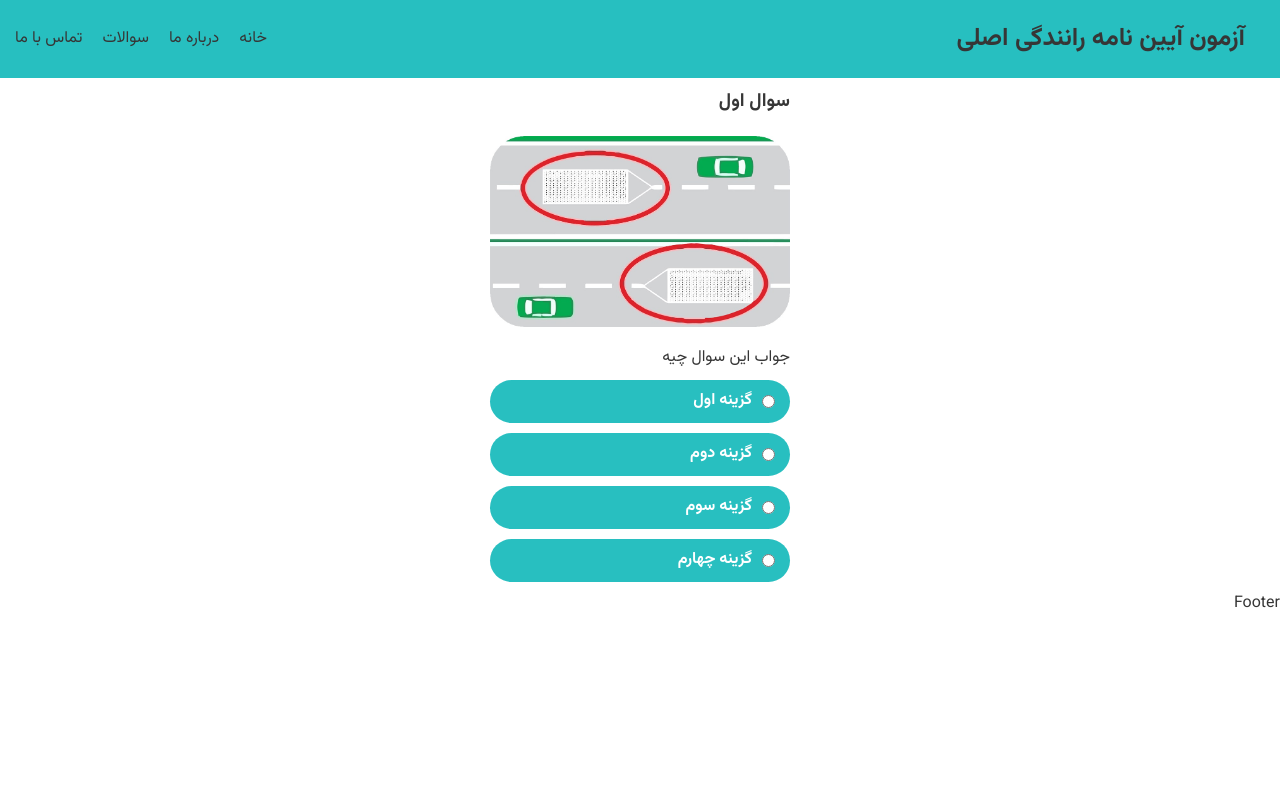
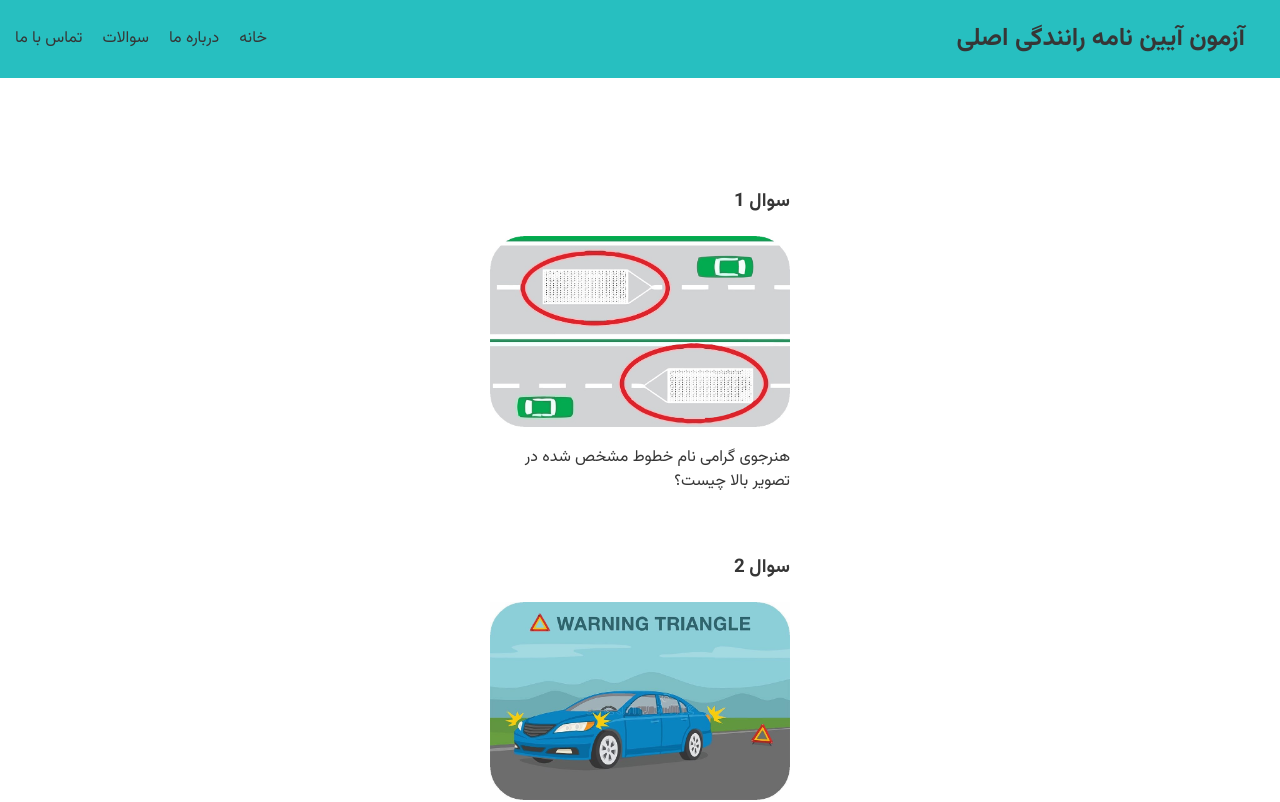
Before and after one commit to masih-developer/online-test-drive-exam, a React (Create React App) app: page / in a window 1280 px wide. Shown: the top 802 px of the page. Built offline with nearby package versions, Linux system fonts and the light colour scheme.

Commit message:
render question to dom error

```diff
--- a/src/App.js
+++ b/src/App.js
@@ -1,5 +1,5 @@
-import React from 'react';
-import { Header, QuizApp, Footer } from './components';
+import React from "react";
+import { Header, QuizApp, Footer } from "./components";
 const App = () => {
     return (
         <>
--- a/src/components/layout/QuizApp/Question/Question.jsx
+++ b/src/components/layout/QuizApp/Question/Question.jsx
@@ -1,40 +1,53 @@
-import React from 'react';
+import React, { useEffect, useState } from 'react';
 import './Question.css';
 
-const Quiz = () => {
+const Question = (props) => {
+
+    const [question, setQuestion] = useState({});
+
+    useEffect(() => {
+        setQuestion(props);
+    }, [])
+
     return (
         <>
             <div className='form-container'>
                 <div className='folan'>
-                    <h3 className='question-number'>سوال اول</h3>
+                    <h3 className='question-number'>سوال {question.id}</h3>
                     <img
-                        src='/assets/images/questions/q1.jpg'
+                        src={question.img}
                         className='question-img'
                         alt=''
                     />
-                    <p className='question-title'>جواب این سوال چیه</p>
+                    <p className='question-title'>{question.questionTitle}</p>
                 </div>
                 <form action=''>
-                    <div className='option-container'>
+                    {/* {question.questionOptions.map(item => {
+                        return <div className='option-container'>
+                            <input type='radio' name='question-1' id='option-1' />
+                            <label htmlFor='option-1'>{item.answer}</label>
+                        </div>
+                    })} */}
+                    {/* <div className='option-container'>
                         <input type='radio' name='question-1' id='option-1' />
-                        <label htmlFor='option-1'>گزینه اول</label>
+                        <label htmlFor='option-1'>{question.questionOptions[0].answer}</label>
                     </div>
                     <div className='option-container'>
                         <input type='radio' name='question-1' id='option-1' />
-                        <label htmlFor='option-1'>گزینه دوم</label>
+                        <label htmlFor='option-1'>{question.questionOptions[1].answer}</label>
                     </div>
                     <div className='option-container'>
                         <input type='radio' name='question-1' id='option-1' />
-                        <label htmlFor='option-1'>گزینه سوم</label>
+                        <label htmlFor='option-1'>{question.questionOptions[2].answer}</label>
                     </div>
                     <div className='option-container'>
                         <input type='radio' name='question-1' id='option-1' />
-                        <label htmlFor='option-1'>گزینه چهارم</label>
-                    </div>
+                        <label htmlFor='option-1'>{question.questionOptions[3].answer}</label>
+                    </div> */}
                 </form>
             </div>
         </>
     );
 };
 
-export default Quiz;
+export default Question;
--- a/src/components/layout/QuizApp/QuizApp.css
+++ b/src/components/layout/QuizApp/QuizApp.css
@@ -0,0 +1,11 @@
+.quiz-app {
+    margin-top: 10rem;
+}
+
+.quiz-app-wrapper {
+    display: flex;
+    justify-content: center;
+    align-items: center;
+    flex-direction: column;
+    gap: 5rem;
+}
--- a/src/components/layout/QuizApp/QuizApp.jsx
+++ b/src/components/layout/QuizApp/QuizApp.jsx
@@ -1,10 +1,26 @@
-import React from 'react';
+import React, { useState, useEffect } from 'react';
 import './QuizApp.css';
 import { Question } from '../../index';
+import { questions as questionList } from "../../../constants/questionsData"
 
 const QuizApp = () => {
+    const [questions, setQuestions] = useState([]);
+
+    useEffect(() => {
+        setQuestions(questionList);
+    }, [])
+
     return (
         <>
+            <div className="quiz-app">
+                <div className="container">
+                    <div className="quiz-app-wrapper">
+                        {questions.map(question => (
+                            <Question key={question.id} {...question} />
+                        ))}
+                    </div>
+                </div>
+            </div>
             <Question />
         </>
     );
```
